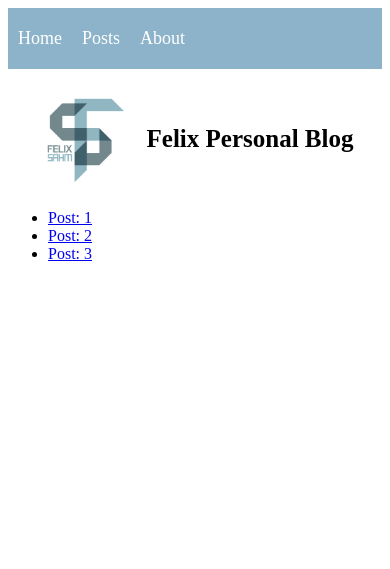
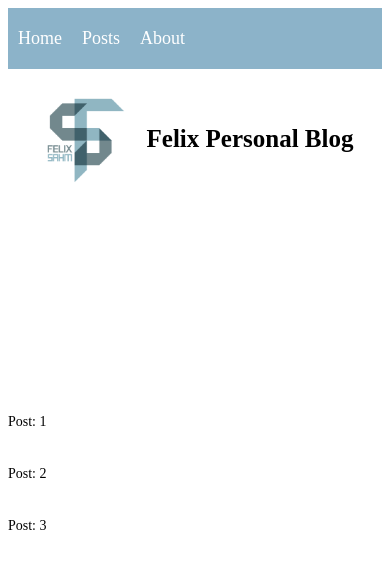
Before and after one commit to felixsahm/personal-blog, a Flask app: page /posts in a window 390 px wide. Shown: the top 569 px of the page. Run offline with Flask 3, Linux system fonts and the light colour scheme.

Commit message:
Add style for /posts/<slug>

```diff
--- a/static/css/style.css
+++ b/static/css/style.css
@@ -13,7 +13,7 @@ nav ul {
 }
 
 nav li {
-  margin: 0 15px;
+  margin: 0 20px;
 }
 
 nav a {
@@ -100,3 +100,46 @@ p {
     font-size: 25px;
   }
 }
+
+#posts {
+  display: flex;
+  align-items: center;
+  justify-content: center;
+  list-style-type: none; /* Entfernt die Standard-Aufzählungszeichen */
+  padding: 0; /* Entfernt die Standard-Padding */
+  margin: 0; /* Entfernt die Standard-Margin */
+  margin-top: 200px; /* Verschiebt die Liste nach unten */
+  font-size: 40px;
+}
+
+#posts li {
+  margin-right: 100px; /* Abstand zwischen den Listenelementen */
+}
+
+#posts a {
+  text-decoration: none; /* Entfernt die Unterstreichung der Links */
+  color: black; /* Setzt die Textfarbe */
+}
+/* Media Query für kleinere Bildschirme */
+@media (max-width: 768px) {
+  #posts {
+    flex-direction: column; /* Ändert die Ausrichtung zu vertikal */
+    align-items: flex-start; /* Linksbündig für vertikale Ausrichtung */
+  }
+
+  #posts li {
+    margin-right: 0; /* Kein rechter Abstand mehr, da vertikal */
+    margin-bottom: 10px; /* Abstand zwischen den Listenelementen */
+  }
+}
+
+/* Media Query für sehr kleine Bildschirme */
+@media (max-width: 480px) {
+  #posts li {
+    margin-bottom: 5px; /* Weniger Abstand für sehr kleine Bildschirme */
+  }
+
+  #posts a {
+    font-size: 14px; /* Kleinere Schriftgröße für Links */
+  }
+}
--- a/templates/posts.html
+++ b/templates/posts.html
@@ -24,9 +24,9 @@
     <h1>Felix Personal Blog</h1>
   </div>
 
-  <ul>
+  <ul id="posts">
     <li><a href="/posts/1">Post: 1</a></li>
-    <li><a href="/posts/2>">Post: 2</a></li>
+    <li><a href="/posts/2">Post: 2</a></li>
     <li><a href="/posts/3">Post: 3</a></li>
   </ul>
 </main>
```
